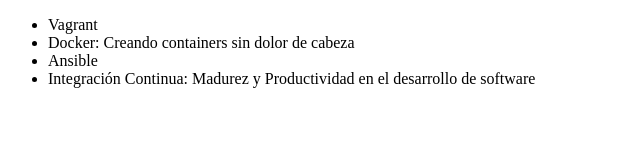
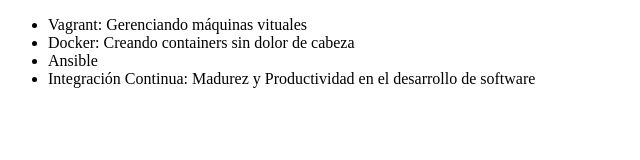
Before and after one commit to Jossu22/alura-git, a plain HTML site: page index.html in a window 1280 px wide. Shown: the whole page, without its empty margins (0-640 px from the left). Drawn offline with Linux system fonts and the light colour scheme.

Commit message:
corrigiendo curso de vagrant

```diff
--- a/index.html
+++ b/index.html
@@ -9,7 +9,7 @@
 <body>
 
     <ul>
-        <li> Vagrant </li>
+        <li> Vagrant: Gerenciando máquinas vituales </li>
         <li> Docker: Creando containers sin dolor de cabeza </li>
         <li> Ansible </li>
         <li> Integración Continua: Madurez y Productividad en el desarrollo de software</li>
```
